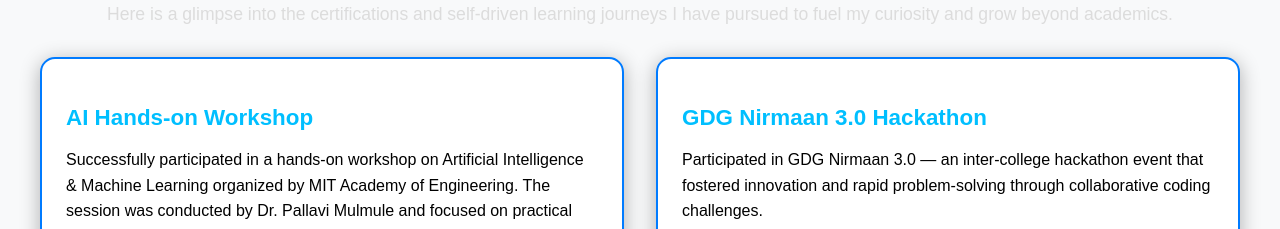
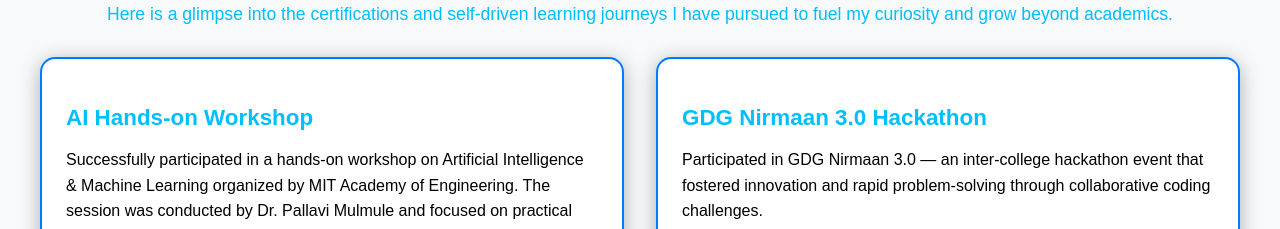
Before and after one commit to OmChannawar/Digital-Portfolio, a plain HTML site: page passion.html in a window 1280 px wide. Shown: the part 217-446 px from the top of the page. Drawn offline with Linux system fonts and the light colour scheme.

Commit message:
Update styles.css

```diff
--- a/styles.css
+++ b/styles.css
@@ -628,7 +628,7 @@ html, body {
 .passion-content p {
     font-size: 1.1rem;
     margin-bottom: 2rem;
-    color: #dcdcdc;
+    color: #00bfff;
 }
 
 /* Certificate Gallery */
```
